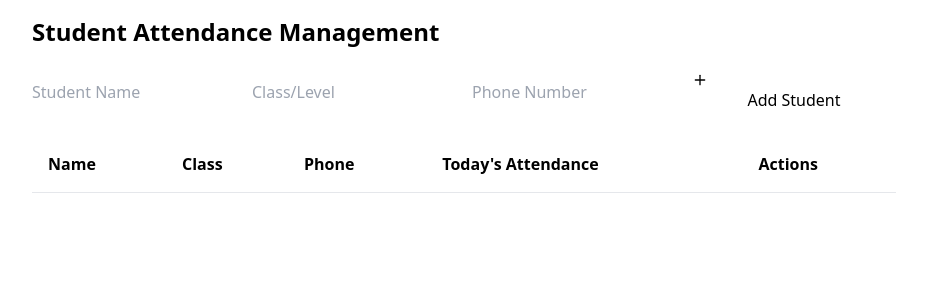
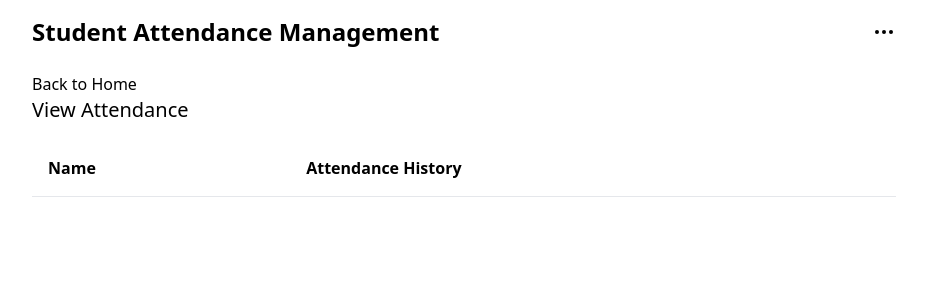
Before and after one commit to afaaq10/roll-call-aloha, a React (Create React App) app: page /view-attendance in a window 1280 px wide. Shown: the top 300 px of the page, without its empty margins (176-1103 px from the left). Built offline with nearby package versions, Linux system fonts and the light colour scheme; the HTML template or start-up script is replaced by a standard one.

Commit message:
✨ Added components

```diff
--- a/package.json
+++ b/package.json
@@ -10,6 +10,7 @@
     "lucide-react": "^0.460.0",
     "react": "^18.3.1",
     "react-dom": "^18.3.1",
+    "react-router-dom": "^6.28.0",
     "react-scripts": "5.0.1",
     "web-vitals": "^2.1.4"
   },
--- a/src/App.js
+++ b/src/App.js
@@ -1,21 +1,23 @@
 /**
- * Project aloha-roll-call
  *
  * @author Afaaq Majeed
+ * @project aloha-roll-call
  */
 
-import React, { useState } from 'react';
+import React, { useState, useEffect, useRef } from 'react';
+import { BrowserRouter as Router, Route, Routes } from 'react-router-dom';
+import TakeAttendance from './components/TakeAttendance';
+import ViewAttendance from './components/ViewAttendance';
+import Navbar from './components/Navbar';
 import { Plus, Trash2 } from 'lucide-react';
 
 const App = () => {
     const [students, setStudents] = useState([]);
-    const [newStudent, setNewStudent] = useState({
-        name: '',
-        class: '',
-        phone: ''
-    });
+    const [newStudent, setNewStudent] = useState({ name: '', class: '', phone: '' });
     const [showAlert, setShowAlert] = useState(false);
     const [alertMessage, setAlertMessage] = useState('');
+    const [menuOpen, setMenuOpen] = useState(false);
+    const modalRef = useRef(null);
 
     const addStudent = () => {
         if (!newStudent.name || !newStudent.class || !newStudent.phone) {
@@ -24,12 +26,7 @@ const App = () => {
             return;
         }
 
-        const student = {
-            id: Date.now(),
-            ...newStudent,
-            attendance: []
-        };
-
+        const student = { id: Date.now(), ...newStudent, attendance: [] };
         setStudents([...students, student]);
         setNewStudent({ name: '', class: '', phone: '' });
         setAlertMessage('Student added successfully');
@@ -45,25 +42,30 @@ const App = () => {
     const markAttendance = (studentId, status) => {
         setStudents(students.map(student => {
             if (student.id === studentId) {
-                const attendance = {
-                    date: new Date().toISOString().split('T')[0],
-                    status: status
-                };
-                return {
-                    ...student,
-                    attendance: [...student.attendance, attendance]
-                };
+                const attendance = { date: new Date().toISOString().split('T')[0], status };
+                return { ...student, attendance: [...student.attendance, attendance] };
             }
             return student;
         }));
+        setAlertMessage(`Attendance marked as ${status}`);
+        setShowAlert(true);
+    };
 
-        if (status === 'absent') {
-            setAlertMessage('Absence notification would be sent (SMS integration needed)');
-            setShowAlert(true);
+    const toggleMenu = () => setMenuOpen(!menuOpen);
+
+    // Close the modal when clicking outside of it
+    useEffect(() => {
+        const handleClickOutside = (e) => {
+            if (modalRef.current && !modalRef.current.contains(e.target)) {
+                setMenuOpen(false);
             }
         };
 
-    React.useEffect(() => {
+        document.addEventListener('mousedown', handleClickOutside);
+        return () => document.removeEventListener('mousedown', handleClickOutside);
+    }, []);
+
+    useEffect(() => {
         if (showAlert) {
             const timer = setTimeout(() => setShowAlert(false), 3000);
             return () => clearTimeout(timer);
@@ -71,8 +73,9 @@ const App = () => {
     }, [showAlert]);
 
     return (
+        <Router>
             <div className="max-w-4xl p-4 mx-auto">
-            <h1 className="mb-6 text-2xl font-bold">Student Attendance Management</h1>
+                <Navbar toggleMenu={toggleMenu} menuOpen={menuOpen} setMenuOpen={setMenuOpen} modalRef={modalRef} />
 
                 {showAlert && (
                     <div className="mb-4 alert alert-success">
@@ -80,7 +83,25 @@ const App = () => {
                     </div>
                 )}
 
-            <div className="grid grid-cols-4 gap-4 mb-6">
+                <Routes>
+                    <Route
+                        path="/take-attendance"
+                        element={
+                            <TakeAttendance
+                                students={students}
+                                markAttendance={markAttendance}
+                            />
+                        }
+                    />
+                    <Route
+                        path="/view-attendance"
+                        element={<ViewAttendance students={students} />}
+                    />
+                    <Route
+                        path="/"
+                        element={
+                            <>
+                                <div className="grid grid-cols-1 gap-4 mb-6 sm:grid-cols-2 lg:grid-cols-4">
                                     <input
                                         type="text"
                                         placeholder="Student Name"
@@ -90,7 +111,7 @@ const App = () => {
                                     />
                                     <input
                                         type="text"
-                    placeholder="Class/Level"
+                                        placeholder="Level"
                                         value={newStudent.class}
                                         onChange={(e) => setNewStudent({ ...newStudent, class: e.target.value })}
                                         className="input"
@@ -113,9 +134,8 @@ const App = () => {
                                         <thead>
                                             <tr className="border-b">
                                                 <th className="p-4 font-semibold text-left">Name</th>
-                            <th className="p-4 font-semibold text-left">Class</th>
+                                                <th className="p-4 font-semibold text-left">Level</th>
                                                 <th className="p-4 font-semibold text-left">Phone</th>
-                            <th className="p-4 font-semibold text-left">Today's Attendance</th>
                                                 <th className="p-4 font-semibold text-left">Actions</th>
                                             </tr>
                                         </thead>
@@ -125,24 +145,6 @@ const App = () => {
                                                     <td className="p-4">{student.name}</td>
                                                     <td className="p-4">{student.class}</td>
                                                     <td className="p-4">{student.phone}</td>
-                                <td className="p-4">
-                                    <div className="flex gap-2">
-                                        <button
-                                            size="sm"
-                                            onClick={() => markAttendance(student.id, 'present')}
-                                            className="btn-green"
-                                        >
-                                            Present
-                                        </button>
-                                        <button
-                                            size="sm"
-                                            onClick={() => markAttendance(student.id, 'absent')}
-                                            className="btn-red"
-                                        >
-                                            Absent
-                                        </button>
-                                    </div>
-                                </td>
                                                     <td className="p-4">
                                                         <button
                                                             className="btn-danger"
@@ -157,7 +159,12 @@ const App = () => {
                                         </tbody>
                                     </table>
                                 </div>
+                            </>
+                        }
+                    />
+                </Routes>
             </div>
+        </Router>
     );
 };
 
--- /dev/null
+++ b/src/components/Navbar.js
@@ -0,0 +1,32 @@
+/**
+ *
+ * @author Afaaq Majeed
+ * @project aloha-roll-call
+ */
+
+import React from 'react';
+import { Link } from 'react-router-dom';
+import { MoreHorizontal } from 'lucide-react';
+
+const Navbar = ({ toggleMenu, menuOpen, setMenuOpen, modalRef }) => {
+    return (
+        <div className="flex items-center justify-between mb-6">
+            <h1 className="text-2xl font-bold">Student Attendance Management</h1>
+            <button onClick={toggleMenu} className="text-xl">
+                <MoreHorizontal />
+            </button>
+            {menuOpen && (
+                <div ref={modalRef} className="absolute p-2 mt-2 bg-white border rounded shadow-md right-4">
+                    <Link to="/take-attendance" className="block px-4 py-2" onClick={() => setMenuOpen(false)}>
+                        Take Attendance
+                    </Link>
+                    <Link to="/view-attendance" className="block px-4 py-2" onClick={() => setMenuOpen(false)}>
+                        View Attendance
+                    </Link>
+                </div>
+            )}
+        </div>
+    );
+};
+
+export default Navbar;
--- /dev/null
+++ b/src/components/TakeAttendance.js
@@ -0,0 +1,54 @@
+/**
+ *
+ * @author Afaaq Majeed
+ * @project aloha-roll-call
+ */
+
+import React from 'react';
+import { Link } from 'react-router-dom';
+
+const TakeAttendance = ({ students, markAttendance }) => {
+    return (
+        <div>
+            <h2 className="mb-4 text-xl">Take Attendance</h2>
+            <div className="overflow-x-auto">
+                <table className="w-full bg-white border-collapse">
+                    <thead>
+                        <tr className="border-b">
+                            <th className="p-4 font-semibold text-left">Name</th>
+                            <th className="p-4 font-semibold text-left">Today's Attendance</th>
+                        </tr>
+                    </thead>
+                    <tbody>
+                        {students.map((student) => (
+                            <tr key={student.id} className="border-b hover:bg-gray-50">
+                                <td className="p-4">{student.name}</td>
+                                <td className="p-4">
+                                    <div className="flex gap-2">
+                                        <button
+                                            onClick={() => markAttendance(student.id, 'present')}
+                                            className="btn-green"
+                                        >
+                                            Present
+                                        </button>
+                                        <button
+                                            onClick={() => markAttendance(student.id, 'absent')}
+                                            className="btn-red"
+                                        >
+                                            Absent
+                                        </button>
+                                    </div>
+                                </td>
+                            </tr>
+                        ))}
+                    </tbody>
+                </table>
+            </div>
+
+            {/* Back to Home Button */}
+            <Link to="/" className="mt-4 btn">Back to Home</Link>
+        </div>
+    );
+};
+
+export default TakeAttendance;
--- /dev/null
+++ b/src/components/ViewAttendance.js
@@ -0,0 +1,50 @@
+/**
+ *
+ * @author Afaaq Majeed
+ * @project aloha-roll-call
+ */
+
+import React from 'react';
+import { Link } from 'react-router-dom';
+
+const ViewAttendance = ({ students }) => {
+    return (
+        <div>
+            {/* Back to Home Button */}
+            <Link to="/" className="mt-4 btn">Back to Home</Link>
+            <h2 className="mb-4 text-xl">View Attendance</h2>
+            <div className="overflow-x-auto">
+                <table className="w-full bg-white border-collapse">
+                    <thead>
+                        <tr className="border-b">
+                            <th className="p-4 font-semibold text-left">Name</th>
+                            <th className="p-4 font-semibold text-left">Attendance History</th>
+                        </tr>
+                    </thead>
+                    <tbody>
+                        {students.map((student) => (
+                            <tr key={student.id} className="border-b hover:bg-gray-50">
+                                <td className="p-4">{student.name}</td>
+                                <td className="p-4">
+                                    {student.attendance.length > 0 ? (
+                                        <ul>
+                                            {student.attendance.map((record, index) => (
+                                                <li key={index}>
+                                                    {record.date}: {record.status}
+                                                </li>
+                                            ))}
+                                        </ul>
+                                    ) : (
+                                        <span>No attendance recorded</span>
+                                    )}
+                                </td>
+                            </tr>
+                        ))}
+                    </tbody>
+                </table>
+            </div>
+        </div>
+    );
+};
+
+export default ViewAttendance;
```
Also changed, not shown: src/Dashboard.js (+12 -12 lines), 1 other file (tests, documents, lock files or other folders). Lines whose indentation alone changed are shown as unchanged.
